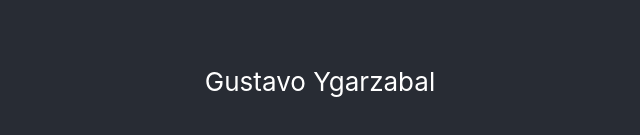
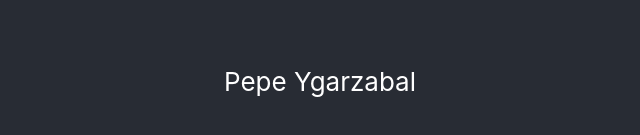
Before and after one commit to gustavoygarzabal/cicd-project, a React (Create React App) app: page / in a window 1280 px wide. Shown: the part 545-680 px from the top of the page, without its empty margins (320-960 px from the left). Built offline with nearby package versions, Linux system fonts and the light colour scheme.

Commit message:
test fail

```diff
--- a/src/App.js
+++ b/src/App.js
@@ -9,7 +9,7 @@ function App() {
         <h1>
           Probando CI/CD
         </h1>
-        <p>Gustavo Ygarzabal</p>
+        <p>Pepe Ygarzabal</p>
       </header>
     </div>
   );
```
